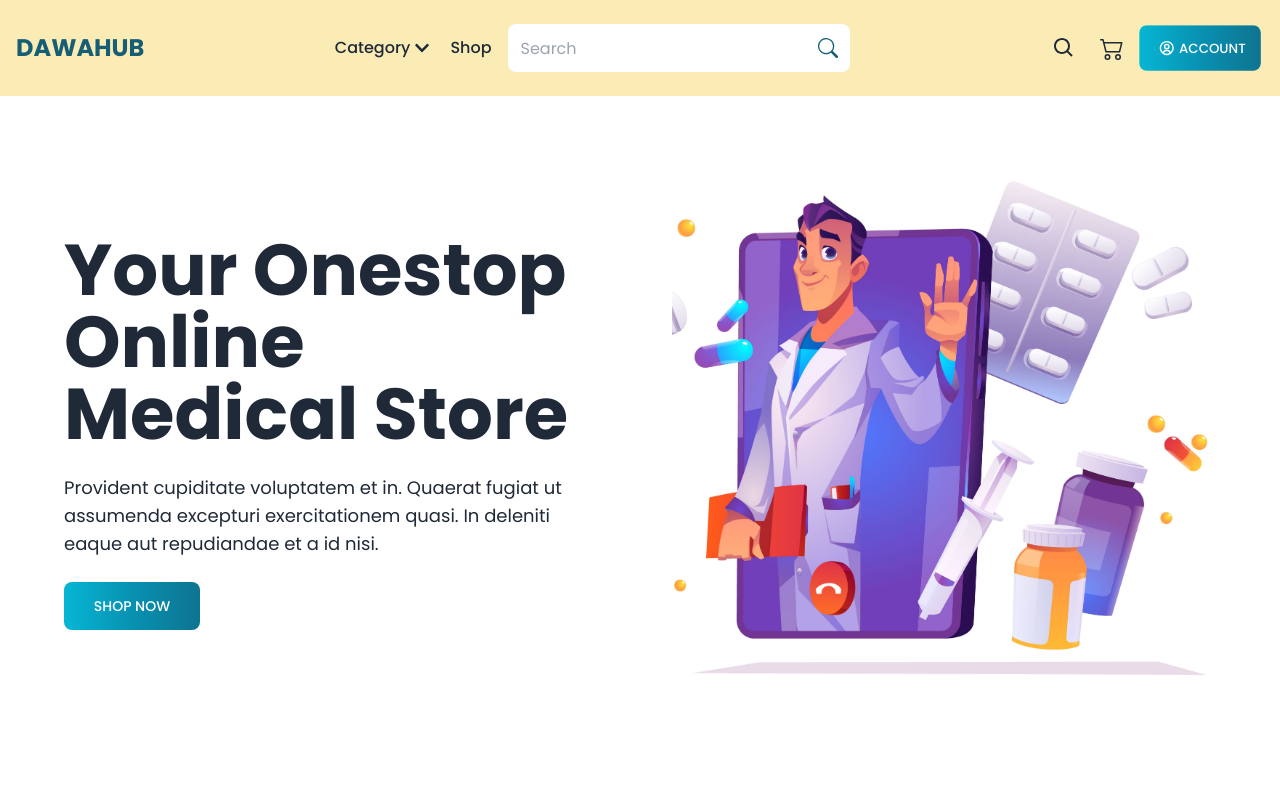
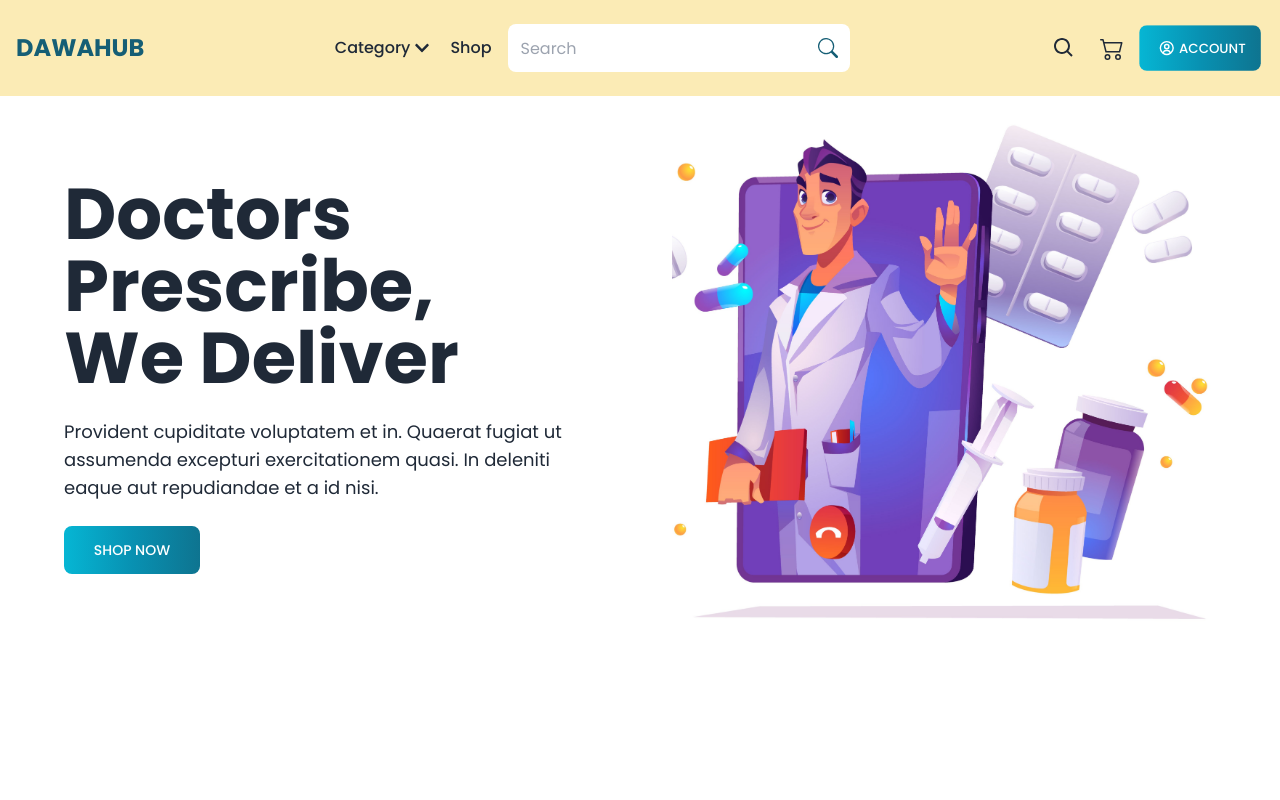
Before and after one commit to Vabrise-Technologies-Ltd/dawahub, a React (Vite) app: page / in a window 1280 px wide. Shown: the top 800 px of the page. Built offline with nearby package versions, Linux system fonts and the light colour scheme.

Commit message:
fix: add home heroSection padding

```diff
--- a/src/components/Home/HomeHeroSection.jsx
+++ b/src/components/Home/HomeHeroSection.jsx
@@ -3,10 +3,13 @@ import { Link } from "react-router-dom";
 
 const HomeHeroSection = () => {
     return (
-        <div className="md:p-16 p-6 min-h-screen bg-white">
+        <div className="md:px-16 px-6 md:py-2 py-8 min-h-screen bg-white">
             <div className="grid sm:grid-cols-2 lg:gap-16 md:gap-8 gap-4">
                 <div className="flex flex-col justify-center">
-                    <h1 className="lg:text-7xl md:text-5xl text-3xl font-bold">Your Onestop Online Medical Store</h1>
+                    <h1 className="lg:text-7xl md:text-5xl text-3xl font-bold text-gray-800">
+                        Doctors Prescribe, <br />
+                        <span>We Deliver</span>
+                    </h1>
                     <p className="py-6 md:text-lg text-sm">Provident cupiditate voluptatem et in. Quaerat fugiat ut assumenda excepturi exercitationem quasi. In deleniti eaque aut repudiandae et a id nisi.</p>
                     <Link to='/shop' className="btn md:w-1/4 w-1/2">Shop Now</Link>
                 </div>
```
